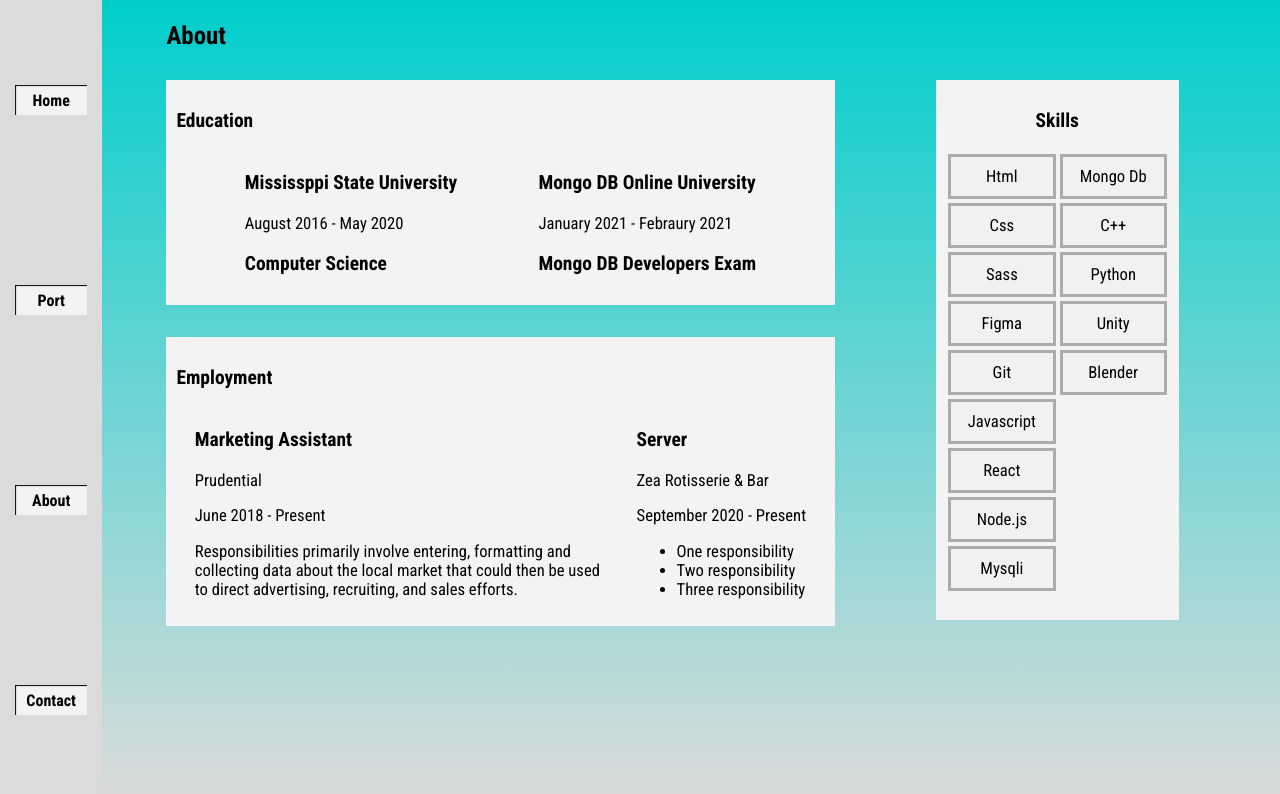
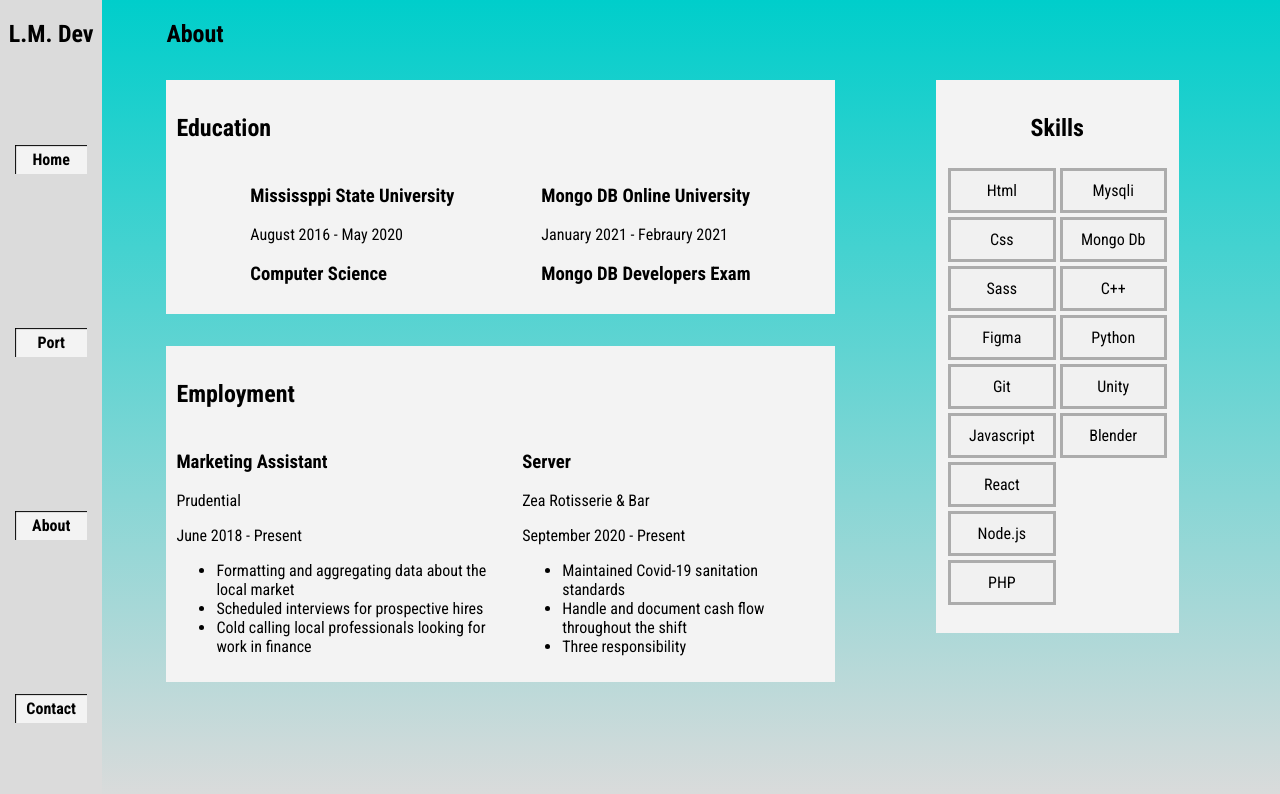
Before and after one commit to Mumblinmad/portfo-api, a React (Create React App) app: page / in a window 1280 px wide. Both pictures are taken after a click on the link "About". Shown: the top 794 px of the page. Built offline with nearby package versions, Linux system fonts and the light colour scheme.

Commit message:
Changes to be committed: 	modified:   package-lock.json 	modified:   package.json 	modified:   public/index.html 	modified:   src/App.css 	modified:   src/components/Home.jsx 	modified:   src/components/Info.jsx 	modified:   src/components/NavBar.jsx

```diff
--- a/package.json
+++ b/package.json
@@ -7,9 +7,11 @@
     "@testing-library/react": "^11.2.3",
     "@testing-library/user-event": "^12.6.0",
     "react": "^17.0.1",
+    "react-animations": "^1.0.0",
     "react-dom": "^17.0.1",
     "react-scripts": "4.0.1",
     "strapi": "^3.4.3",
+    "styled-components": "^5.2.1",
     "web-vitals": "^0.2.4"
   },
   "scripts": {
--- a/src/App.css
+++ b/src/App.css
@@ -49,7 +49,7 @@ nav{
   height:100%;
   display: flex;
   flex-direction: column;
-  justify-content: space-around;
+  justify-content: space-between;
   align-content: center;
 
   text-align: center;
@@ -68,6 +68,8 @@ nav > a{
   font-weight: bolder;
   box-shadow:1px 1px 1px inset;
 }
+
+nav > p{margin-top: 20px;}
 
 
 .home{
@@ -126,6 +128,8 @@ nav > a{
   grid-column: 1/2;
 }
 
+
+
 .info{
   display: grid;
   grid-template-columns: .6fr .4fr;
@@ -134,7 +138,7 @@ nav > a{
   width:100%;
   margin-left: var(--left-margin);
 
-  font-size: 1.3vw;
+  font-size: 2vh;
 }
 
 .info > h1{
@@ -148,6 +152,10 @@ nav > a{
   grid-row: 2/3;
   grid-column: 1/2;
 
+}
+
+article > h1{
+  font-size: 3vh;
 }
 
 .employment{
@@ -203,7 +211,7 @@ nav > a{
   font-size: 1vw;
 }
 
-.more > h1 {margin-left:20px;
+.more > h1 {
 margin-bottom: 5.5vh;}
 
 .contactGrid{
@@ -224,13 +232,14 @@ margin-bottom: 5.5vh;}
   grid-row: 1/2;
   grid-column: 1/2;
 
+  min-width:70%;
   margin:auto;
 }
 
 .social{
   grid-row:2/3;
   grid-column: 1/2;
-
+  min-width: 70%;
   margin:auto;
 }
 
@@ -238,6 +247,7 @@ margin-bottom: 5.5vh;}
   grid-column: 2/3;
   grid-row: 1/3;
 
+  margin:auto;
 
 }
 .emp > p{
--- a/src/components/Home.jsx
+++ b/src/components/Home.jsx
@@ -1,4 +1,5 @@
 import React, { Component } from 'react';
+
 
 class Home extends Component {
 
--- a/src/components/Info.jsx
+++ b/src/components/Info.jsx
@@ -2,7 +2,7 @@ import React, { Component } from 'react';
 
 class Info extends Component {
     render() {
-        const skills = ["Html","Css","Sass","Figma","Git","Javascript","React","Node.js","Mysqli","Mongo Db","C++","Python","Unity","Blender"];
+        const skills = ["Html","Css","Sass","Figma","Git","Javascript","React","Node.js","PHP","Mysqli","Mongo Db","C++","Python","Unity","Blender"];
 
         var skillList = skills.map(skill => <li>{skill}</li>)
 
@@ -33,17 +33,20 @@ class Info extends Component {
                     <p>Prudential</p>
                     <p>June 2018 - Present</p>
 
-                    <p>Responsibilities primarily involve entering, formatting and collecting data about the
-                        local market that could then be used to direct advertising, recruiting, and sales
-                        efforts.</p>
+                        <ul>
+                        <li>Formatting and aggregating data about the
+                        local market</li>
+                        <li>Scheduled interviews for prospective hires</li>
+                        <li>Cold calling local professionals looking for work in finance</li>
+                    </ul>
                 </div>
                 <div className="emp">
                     <h1>Server</h1>
                     <p>Zea Rotisserie & Bar</p>
                     <p>September 2020 - Present</p>
                     <ul>
-                        <li>One responsibility</li>
-                        <li>Two responsibility</li>
+                        <li>Maintained Covid-19 sanitation standards</li>
+                        <li>Handle and document cash flow throughout the shift</li>
                         <li>Three responsibility</li>
                     </ul>
                 </div>
--- a/src/components/NavBar.jsx
+++ b/src/components/NavBar.jsx
@@ -9,6 +9,7 @@ class NavBar extends Component {
 
     render() {
         return <nav>
+            <h2>L.M. Dev</h2>
             <a onClick={this.handleClick} id="home" href="#">Home</a>
             <a onClick={this.handleClick} id="port" href="#">Port</a>
             <a onClick={this.handleClick} id="info" href="#">About</a>
```
Also changed, not shown: public/index.html (+0 -18 lines), 1 other file (tests, documents, lock files or other folders).
